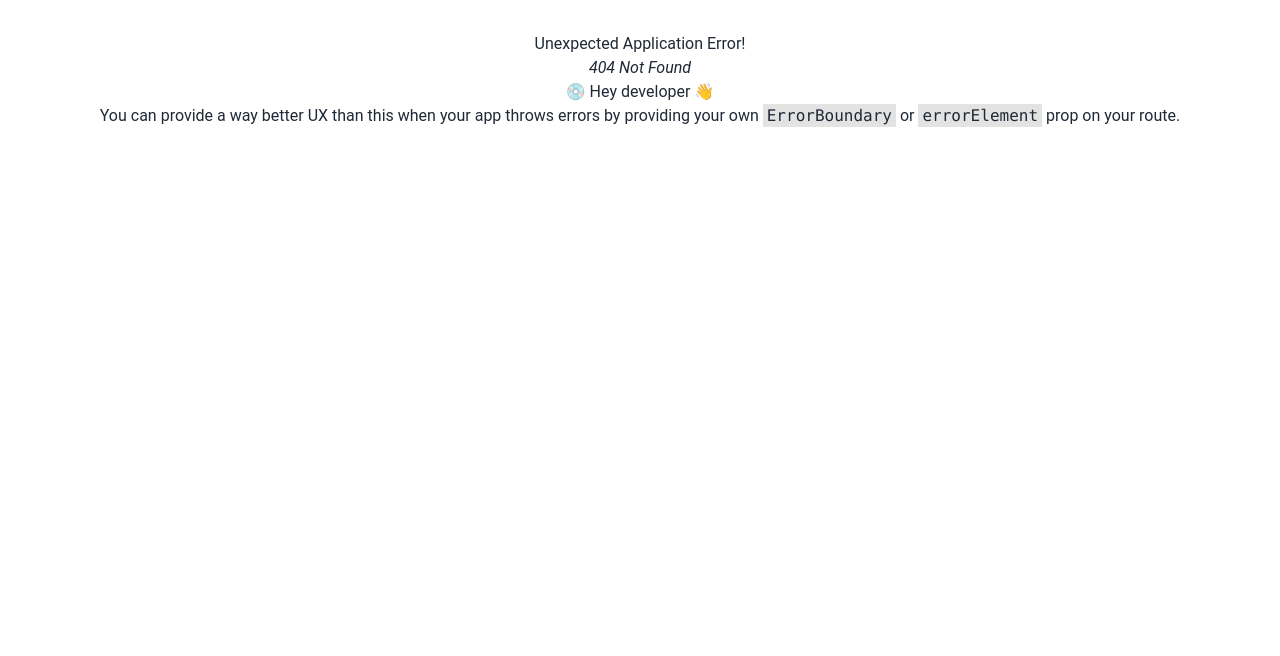
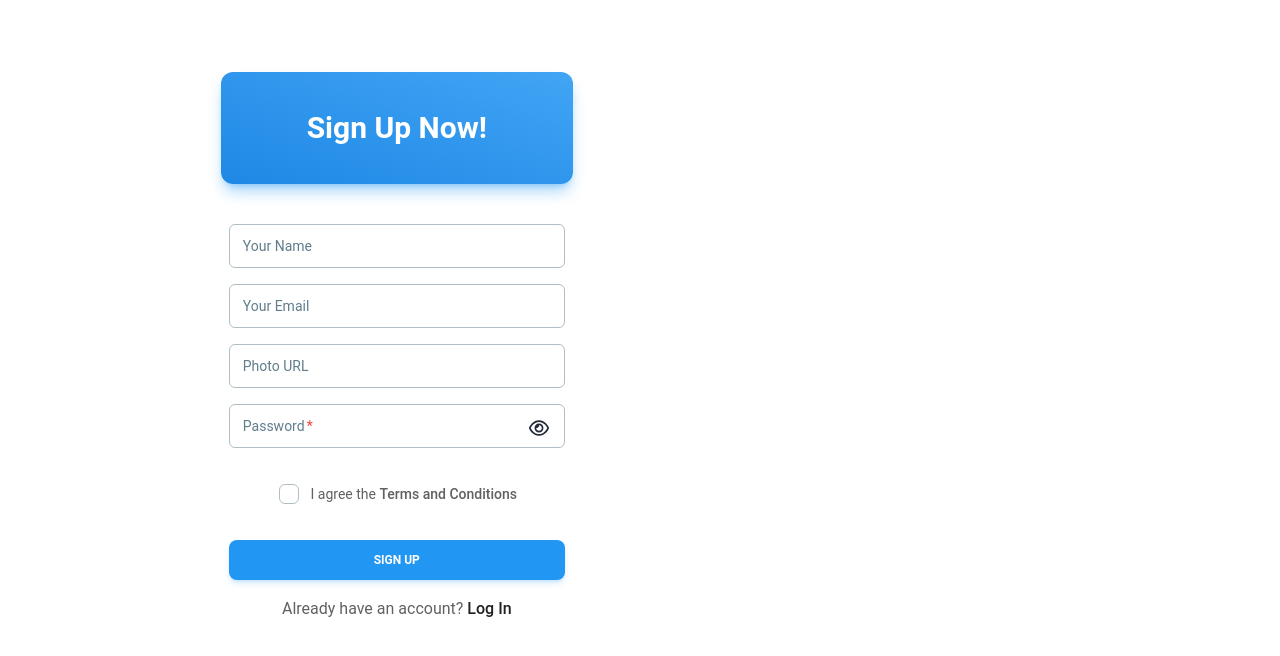
Before and after one commit to Anupam2570632/ProductMania-client, a React (Vite) app: page /register in a window 1280 px wide. Before the commit this address had no page. Shown: the top 656 px of the page. Built offline with nearby package versions, Linux system fonts and the light colour scheme.

Commit message:
Login and Sign UP page added

```diff
--- a/package.json
+++ b/package.json
@@ -16,6 +16,7 @@
     "match-sorter": "^6.3.4",
     "react": "^18.3.1",
     "react-dom": "^18.3.1",
+    "react-hook-form": "^7.52.2",
     "react-icons": "^5.3.0",
     "react-router-dom": "^6.26.0",
     "sort-by": "^1.2.0"
--- /dev/null
+++ b/src/pages/Login.jsx
@@ -0,0 +1,104 @@
+import {
+    CardHeader,
+    CardBody,
+    CardFooter,
+    Typography,
+    Input,
+    Checkbox,
+    Button,
+} from "@material-tailwind/react";
+import { Link, useLocation, useNavigate } from "react-router-dom";
+import { useContext, useState } from "react";
+import { FaRegEye, FaRegEyeSlash } from "react-icons/fa6";
+import { useForm } from "react-hook-form";
+import { MdErrorOutline } from "react-icons/md";
+import { FaGoogle } from "react-icons/fa";
+
+const Login = () => {
+    const [show, setShow] = useState(false)
+    const [error, setError] = useState('')
+    const navigate = useNavigate()
+    const [loading, setLoading] = useState(false)
+    const location = useLocation()
+    const {
+        register,
+        formState: { errors },
+        handleSubmit,
+    } = useForm()
+    const onSubmit = (data) => {
+       console.log(data)
+    }
+
+    return (
+        <div className="flex gap-6 py-6 md:py-16 items-center flex-col md:flex-row w-11/12 md:w-4/5 mx-auto h-full">
+
+            <div className="md:w-1/2">
+                <form onSubmit={handleSubmit(onSubmit)} className="max-w-96 mx-auto">
+                    <CardHeader
+                        variant="gradient"
+                        color="blue"
+                        className="mb-4 grid h-28 place-items-center"
+                    >
+                        <Typography variant="h3" color="white">
+                            Log In!
+                        </Typography>
+                    </CardHeader>
+                    <CardBody className="flex flex-col gap-4">
+                        <Input {...register("email", { required: true })} name="email" required label="Your Email" type="email" size="lg" />
+                        <div className="relative">
+                            <Input {...register("password", { required: true })} name="password" required label="Password" type={show ? "text" : "password"} size="lg" />
+                            {
+                                show ?
+                                    <FaRegEyeSlash onClick={() => setShow(false)} className="absolute right-4 text-xl top-[14px]"></FaRegEyeSlash>
+                                    :
+                                    <FaRegEye onClick={() => setShow(true)} className="absolute right-4 text-xl top-[14px]"></FaRegEye>
+                            }
+                        </div>
+                        {/* {
+                            passwordError && <div>
+                                <p className="text-red-700 text-[14px] font-bold">{passwordError}</p>
+                            </div>
+                        } */}
+                    </CardBody>
+                    <CardFooter className="pt-0">
+                        <Checkbox
+                            label={
+                                <Typography
+                                    variant="small"
+                                    color="gray"
+                                    className="flex items-center font-normal"
+                                >
+                                    I agree the
+                                    <span
+                                        className="font-medium transition-colors hover:text-gray-900"
+                                    >
+                                        &nbsp;Terms and Conditions
+                                    </span>
+                                </Typography>
+                            }
+                            containerProps={{ className: "-ml-2.5" }}
+                        />
+                        {
+                            error && <p className="text-red-600 flex items-center gap-1"><MdErrorOutline /> {error}</p>
+                        }
+                        <Button type="submit" color="blue" className="mt-6" fullWidth>
+                            {loading ? <span className="loading loading-spinner loading-sm p-0 m-0 text-white "></span> : 'Login'}
+                        </Button>
+                        <Typography color="gray" className="mt-4 text-center font-normal">
+                            Don&apos;t have an account?{" "}
+                            <Link to={'/register'} className="font-medium text-gray-900">
+                                Sign Up
+                            </Link>
+                        </Typography>
+                    </CardFooter>
+                </form>
+                <div className="divider max-w-96 mx-auto p-4">or login with</div>
+                <div className="max-w-96 mx-auto p-4">
+                    <button className="btn btn-outline btn-block btn-neutral"><FaGoogle className="text-xl font-bold" />Google</button>
+                </div>
+            </div>
+        </div>
+    );
+};
+
+export default Login;
--- /dev/null
+++ b/src/pages/Register.jsx
@@ -0,0 +1,98 @@
+import {
+    CardHeader,
+    CardBody,
+    CardFooter,
+    Typography,
+    Input,
+    Checkbox,
+    Button,
+} from "@material-tailwind/react";
+import { Link, useNavigate } from "react-router-dom";
+import { useState, useContext } from "react";
+import { FaRegEye, FaRegEyeSlash } from "react-icons/fa6";
+import { useForm } from "react-hook-form";
+
+const Register = () => {
+    const [show, setShow] = useState(false)
+    const [loading, setLoading] = useState(false)
+    const navigate = useNavigate()
+    const [error, setError] = useState('')
+
+    const {
+        register,
+        formState: { errors },
+        handleSubmit,
+    } = useForm()
+    const onSubmit = (data) => {
+      console.log(data)
+
+    }
+
+
+    return (
+        <div className="flex gap-6 py-6 md:py-16 items-center flex-col md:flex-row w-11/12 md:w-4/5 mx-auto h-full">
+
+            <div className="md:w-1/2">
+                <form onSubmit={handleSubmit(onSubmit)} className="w-96 mx-auto">
+                    <CardHeader
+                        variant="gradient"
+                        color="blue"
+                        className="mb-4 grid h-28 place-items-center"
+                    >
+                        <Typography variant="h3" color="white">
+                            Sign Up Now!
+                        </Typography>
+                    </CardHeader>
+                    <CardBody className="flex flex-col gap-4">
+                        <Input {...register("name", { required: true })} name="name" label="Your Name" type="text" size="lg" />
+                        <Input {...register("email", { required: true })} name="email" label="Your Email" type="email" size="lg" />
+                        <Input {...register("photoURL", { required: true })} name="photoURL" label="Photo URL" type="text" size="lg" />
+                        <div className="relative">
+                            <Input {...register("password", { required: true })} name="password" required label="Password" type={show ? "text" : "password"} size="lg" />
+                            {
+                                show ?
+                                    <FaRegEyeSlash onClick={() => setShow(false)} className="absolute right-4 text-xl top-[14px]"></FaRegEyeSlash>
+                                    :
+                                    <FaRegEye onClick={() => setShow(true)} className="absolute right-4 text-xl top-[14px]"></FaRegEye>
+                            }
+                        </div>
+
+                    </CardBody>
+                    <CardFooter className="pt-0">
+                        <Checkbox
+                            label={
+                                <Typography
+                                    variant="small"
+                                    color="gray"
+                                    className="flex items-center font-normal"
+                                >
+                                    I agree the
+                                    <span
+                                        className="font-medium transition-colors hover:text-gray-900"
+                                    >
+                                        &nbsp;Terms and Conditions
+                                    </span>
+                                </Typography>
+                            }
+                            containerProps={{ className: "-ml-2.5" }}
+                        />
+                        {
+                            error && <p className="text-red-600">{error}</p>
+                        }
+                        <Button type="submit" color="blue" className="mt-6" fullWidth>
+                            {loading ? <span className="loading loading-spinner loading-sm p-0 m-0 text-white "></span> : 'Sign Up'}
+                        </Button>
+                        <Typography color="gray" className="mt-4 text-center font-normal">
+                            Already have an account?{" "}
+                            <Link to={'/login'} className="font-medium text-gray-900">
+                                Log In
+                            </Link>
+                        </Typography>
+                    </CardFooter>
+                </form>
+            </div>
+        </div>
+    );
+};
+
+export default Register;
--- a/src/shared/NavBar.jsx
+++ b/src/shared/NavBar.jsx
@@ -44,8 +44,8 @@ const NavBar = () => {
                 </ul>
             </div>
             <div className="navbar-end space-x-4 lg:flex hidden">
-                <button className="text-white bg-blue-600 px-4 py-2 rounded-md font-bold">LogIn</button>
-                <button className="text-white bg-blue-600 px-4 py-2 rounded-md font-bold">SignUp</button>
+                <Link to={'/login'} className="text-white bg-blue-600 px-4 py-2 rounded-md font-bold">LogIn</Link>
+                <Link to={'/register'} className="text-white bg-blue-600 px-4 py-2 rounded-md font-bold">SignUp</Link>
             </div>
         </div>
     );
```
Also changed, not shown: src/routes/Routes.jsx (+17 -5 lines), 1 other file (tests, documents, lock files or other folders).
